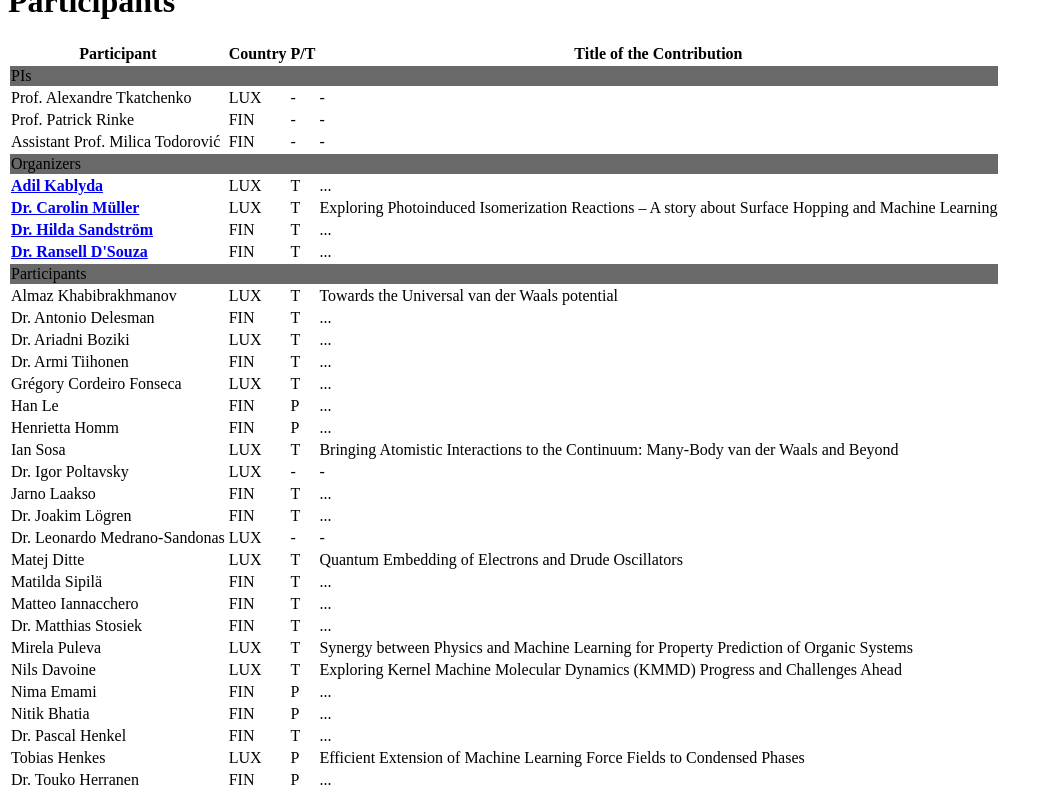
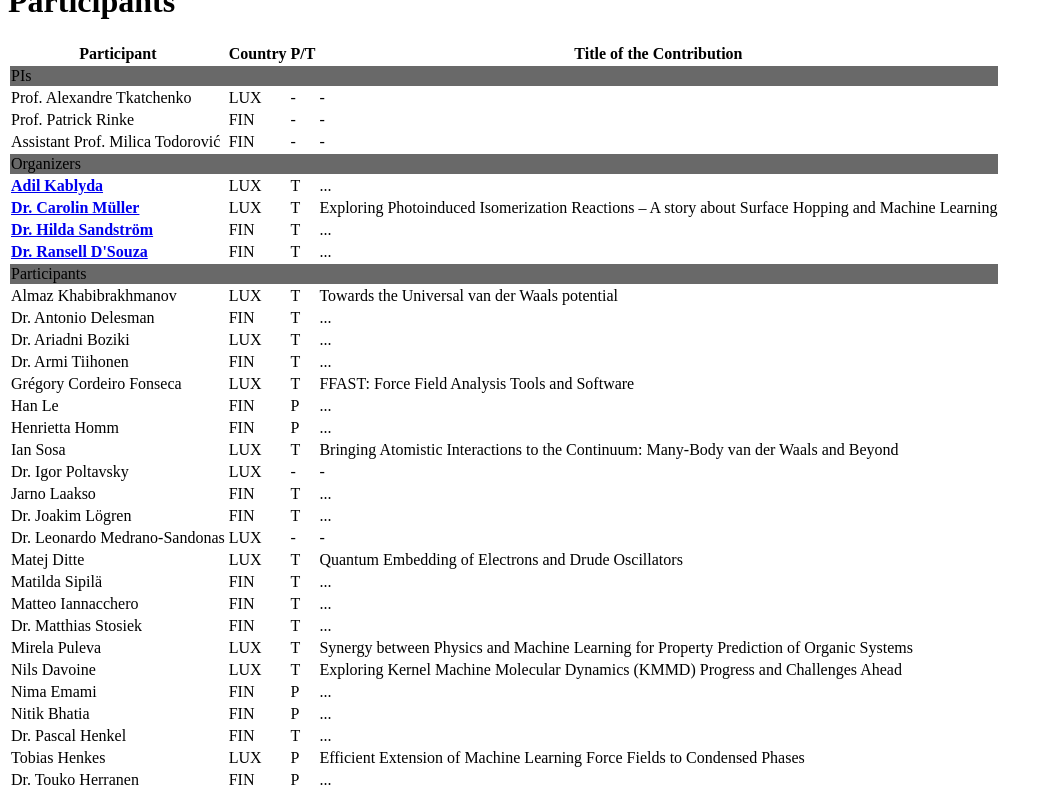
Before and after one commit to ESTML/ESTML.github.io, a Jekyll site: the page built from schedule.html, in a window 1280 px wide and 900 px high, scrolled down 990 px, cut to the strip 0-788 px from the top of the window. Shown: the whole strip, without its empty margins (0-1051 px from the left). Built offline with Jekyll 4.4.1, drawn with Linux system fonts in a browser that asks for light colours; nearby versions of some CDN libraries.

Commit message:
Update schedule.html

```diff
--- a/schedule.html
+++ b/schedule.html
@@ -228,7 +228,7 @@ title: Schedule and Participants
   <td> Grégory Cordeiro Fonseca </td>
   <td> LUX </td>
   <td> T </td>
-  <td> ... </td>
+  <td> FFAST: Force Field Analysis Tools and Software </td>
 </tr>
 <tr>
   <td> Han Le </td>
```
